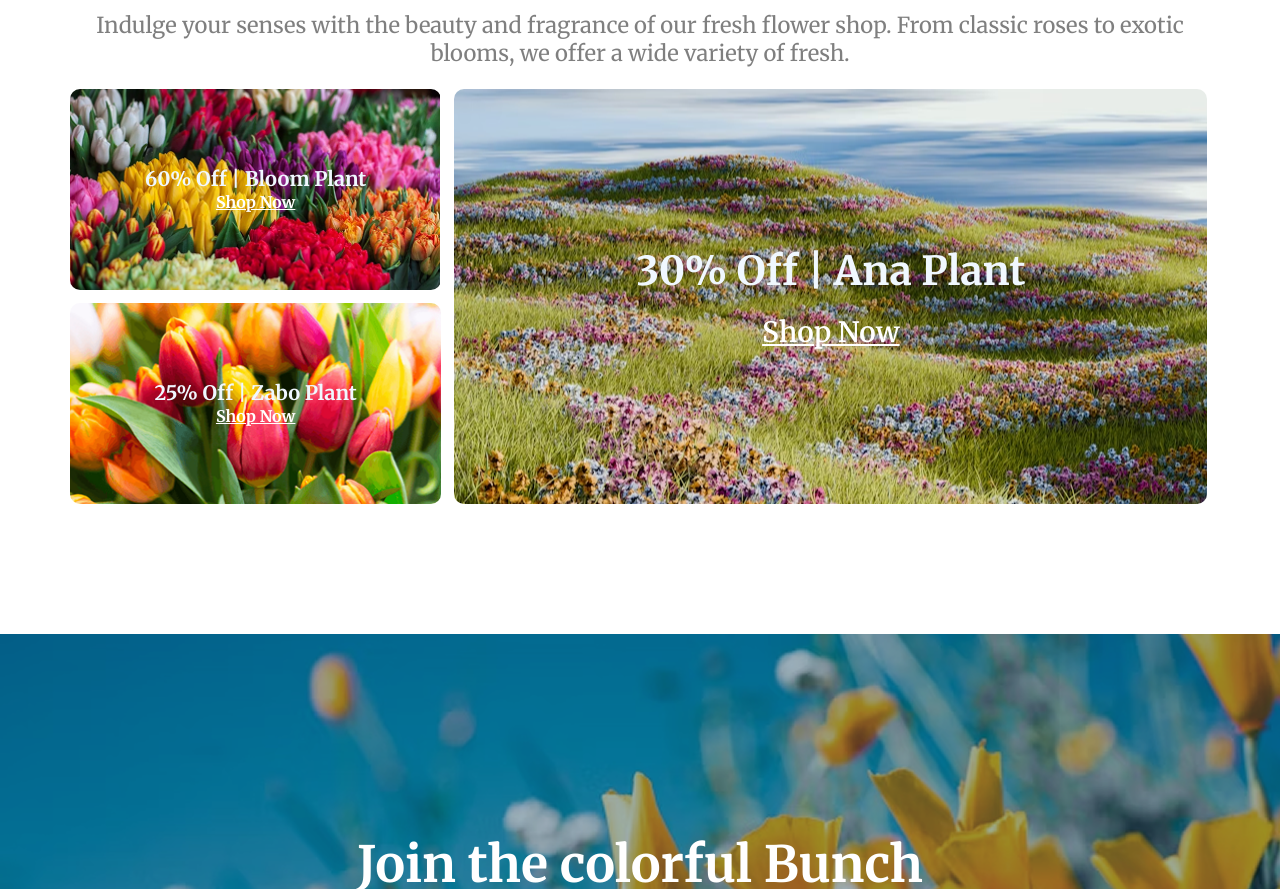
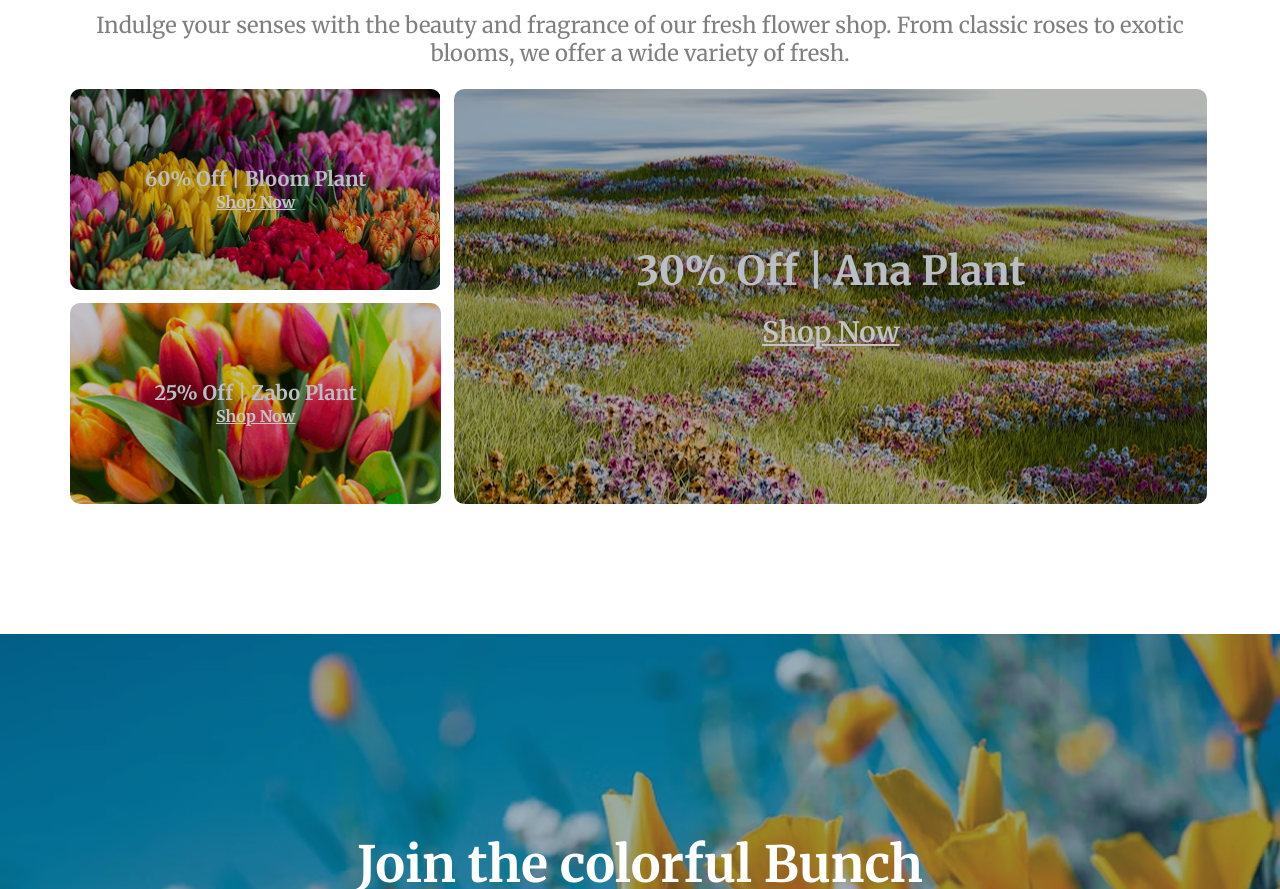
Before and after one commit to aburahian/Responsive-Flowers, a plain HTML site: page index.html in a window 1280 px wide. Shown: the part 2934-3823 px from the top of the page. Drawn offline with Linux system fonts and the light colour scheme.

Commit message:
finish the project

```diff
--- a/styles/style.css
+++ b/styles/style.css
@@ -140,7 +140,6 @@ nav>figure>img{
 }
 .plants-lover-img{
     position: relative;
-
     display: inline-block;
 }
 
@@ -155,7 +154,6 @@ nav>figure>img{
     top: -141px;
     right: -132px;
     filter: drop-shadow(0 4px 4px 0 #000000);
-
     animation: rotate 3s linear infinite
 }
 .plants-lover-info{
@@ -172,6 +170,7 @@ nav>figure>img{
 }
 
 /* plants-lover */
+
 /* latest deal */
 .latest-deal-info{
     text-align: center;
@@ -198,6 +197,7 @@ nav>figure>img{
 
 .latest-deal-card-1{
     background-image: url(../assets/deal-bloom.png);
+    filter: brightness(77%);
     border-radius: 10px;
     background-repeat: no-repeat;
     background-position: center;
@@ -209,6 +209,7 @@ nav>figure>img{
      grid-column: 2/4;
     grid-row: 1/3;
     background-image: url(../assets/deal-zabo.png);
+    filter: brightness(77%);
     background-position: center;
     background-size: cover;
     background-repeat: no-repeat;
@@ -219,6 +220,7 @@ nav>figure>img{
 .latest-deal-card-3{
     grid-column: 1/2;
     background-image:url(../assets/deal-ana.png);
+    filter: brightness(77%);
     background-repeat: no-repeat;
     background-position: center;
     background-size: cover;
```
